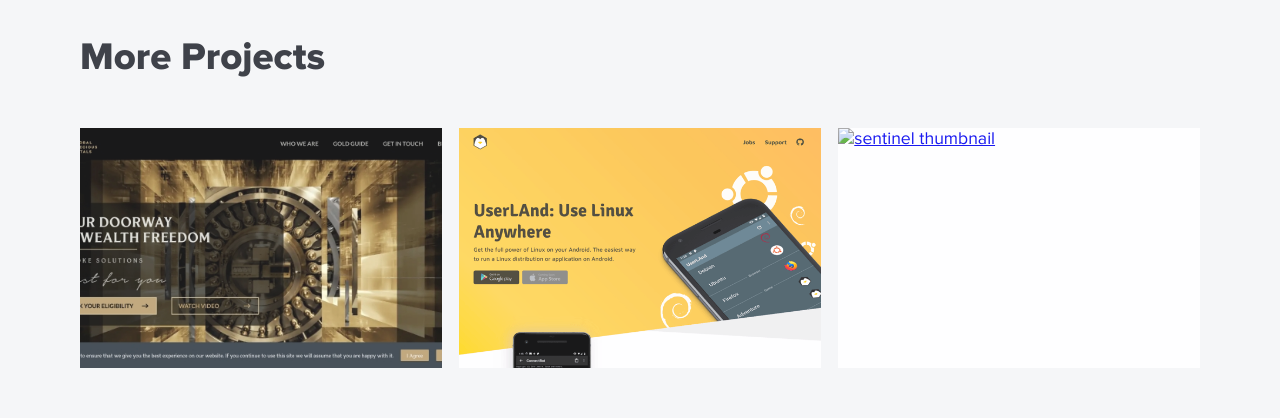
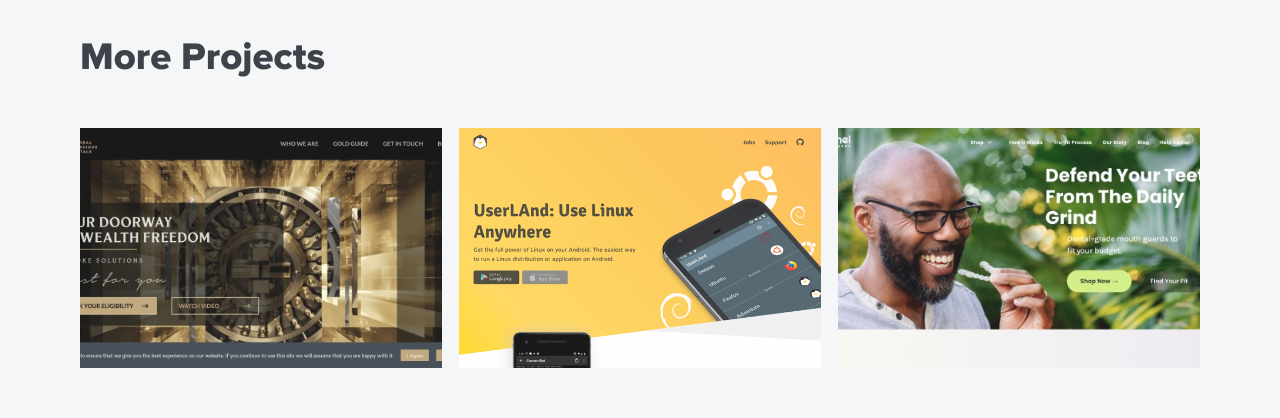
Before and after one commit to trip16661/elbertcortez2018, a plain HTML site: page index.html in a window 1280 px wide. Shown: the part 2200-2618 px from the top of the page. Drawn offline with Linux system fonts and the light colour scheme; files whose address does not match are found by name.

Commit message:
fix format

```diff
--- a/index.html
+++ b/index.html
@@ -164,7 +164,7 @@
                             </span>
                             <button>Visit</button>
                         </div>
-                        <img src="images/site-sentinel.jpg" alt="sentinel thumbnail">
+                        <img src="images/site-sentinel.png" alt="sentinel thumbnail">
                     </a>
                 </div>
             </main>
```
